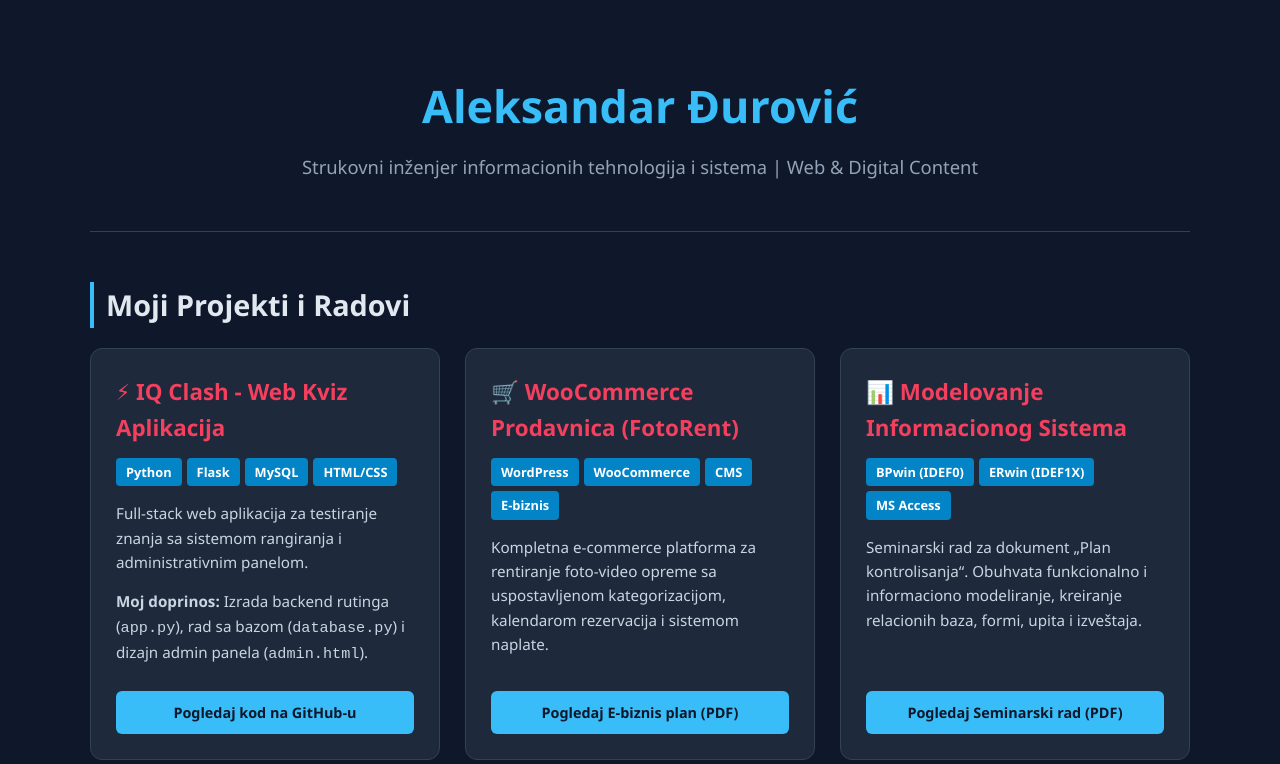
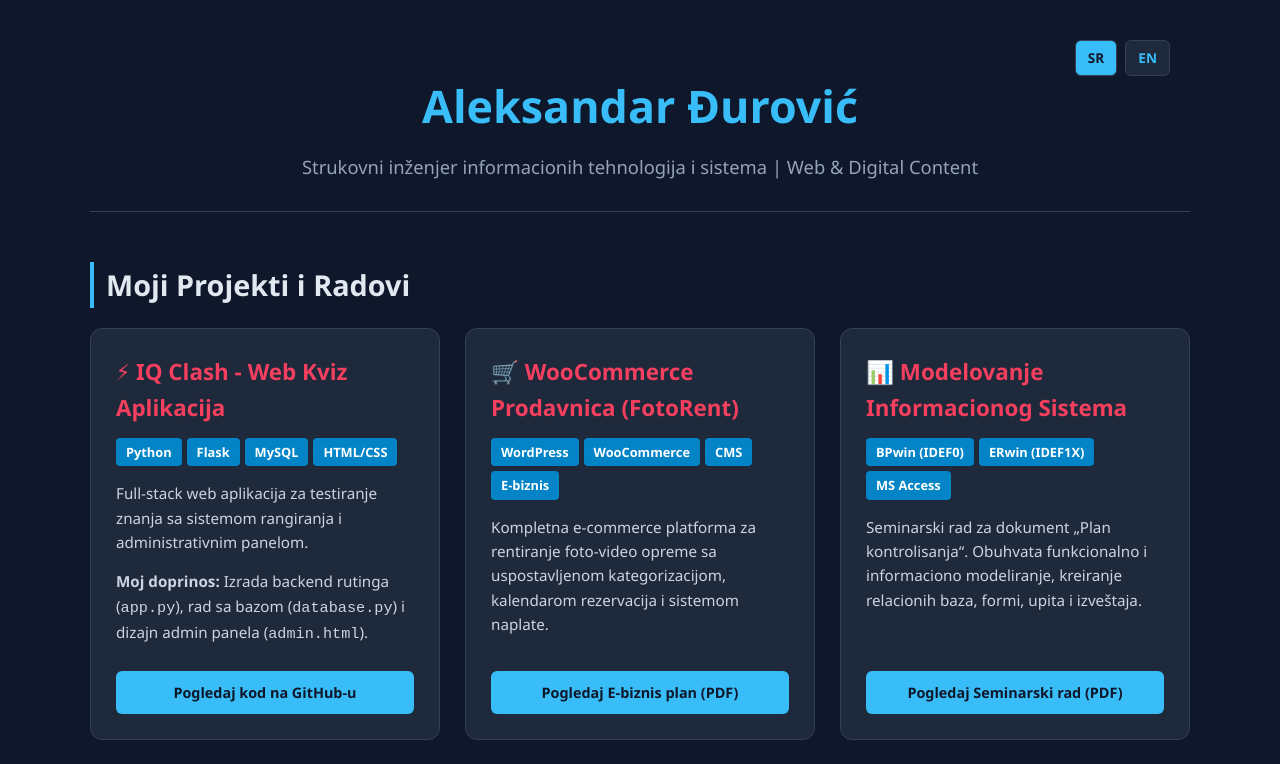
Before and after one commit to aleksandar755/aleksandar755.github.io, a plain HTML site: page index.html in a window 1280 px wide. Shown: the top 764 px of the page. Drawn offline with Linux system fonts and the light colour scheme.

Commit message:
Update index.html

```diff
--- a/index.html
+++ b/index.html
@@ -8,9 +8,14 @@
         * { box-sizing: border-box; margin: 0; padding: 0; }
         body { font-family: 'Segoe UI', Tahoma, Geneva, Verdana, sans-serif; background: #0f172a; color: #f8fafc; line-height: 1.6; padding: 20px; }
         .container { max-width: 1100px; margin: 0 auto; }
-        header { text-align: center; padding: 50px 20px; border-bottom: 1px solid #334155; margin-bottom: 30px; }
+        header { text-align: center; padding: 50px 20px 30px; border-bottom: 1px solid #334155; margin-bottom: 30px; position: relative; }
         h1 { font-size: 2.8rem; color: #38bdf8; margin-bottom: 10px; }
         p.subtitle { font-size: 1.15rem; color: #94a3b8; }
+
+        /* Language switcher */
+        .lang-switch { position: absolute; top: 20px; right: 20px; display: flex; gap: 8px; }
+        .lang-btn { background: #1e293b; color: #38bdf8; border: 1px solid #334155; padding: 6px 12px; border-radius: 6px; text-decoration: none; font-size: 0.85rem; font-weight: bold; transition: background 0.2s, color 0.2s; }
+        .lang-btn:hover, .lang-btn.active { background: #38bdf8; color: #0f172a; }
 
         .section-title { margin-top: 50px; margin-bottom: 20px; color: #e2e8f0; font-size: 1.8rem; border-left: 4px solid #38bdf8; padding-left: 12px; }
 
@@ -49,6 +54,10 @@
 <body>
     <div class="container">
         <header>
+            <div class="lang-switch">
+                <a href="index.html" class="lang-btn active">SR</a>
+                <a href="en.html" class="lang-btn">EN</a>
+            </div>
             <h1>Aleksandar Đurović</h1>
             <p class="subtitle">Strukovni inženjer informacionih tehnologija i sistema | Web & Digital Content</p>
         </header>
@@ -98,7 +107,7 @@
                     </div>
                     <p>Seminarski rad za dokument „Plan kontrolisanja“. Obuhvata funkcionalno i informaciono modeliranje, kreiranje relacionih baza, formi, upita i izveštaja.</p>
                 </div>
-                <a href="Aleksandar_Djurovic_inf_sistem.pdf" target="_blank" class="btn">Pogledaj Seminarski rad (PDF)</a>
+                <a href="Aleksandar_Djurovic_1064_2023_seminarski.pdf" target="_blank" class="btn">Pogledaj Seminarski rad (PDF)</a>
             </div>
 
             <!-- Projekat 4: Figma UI/UX -->
```
